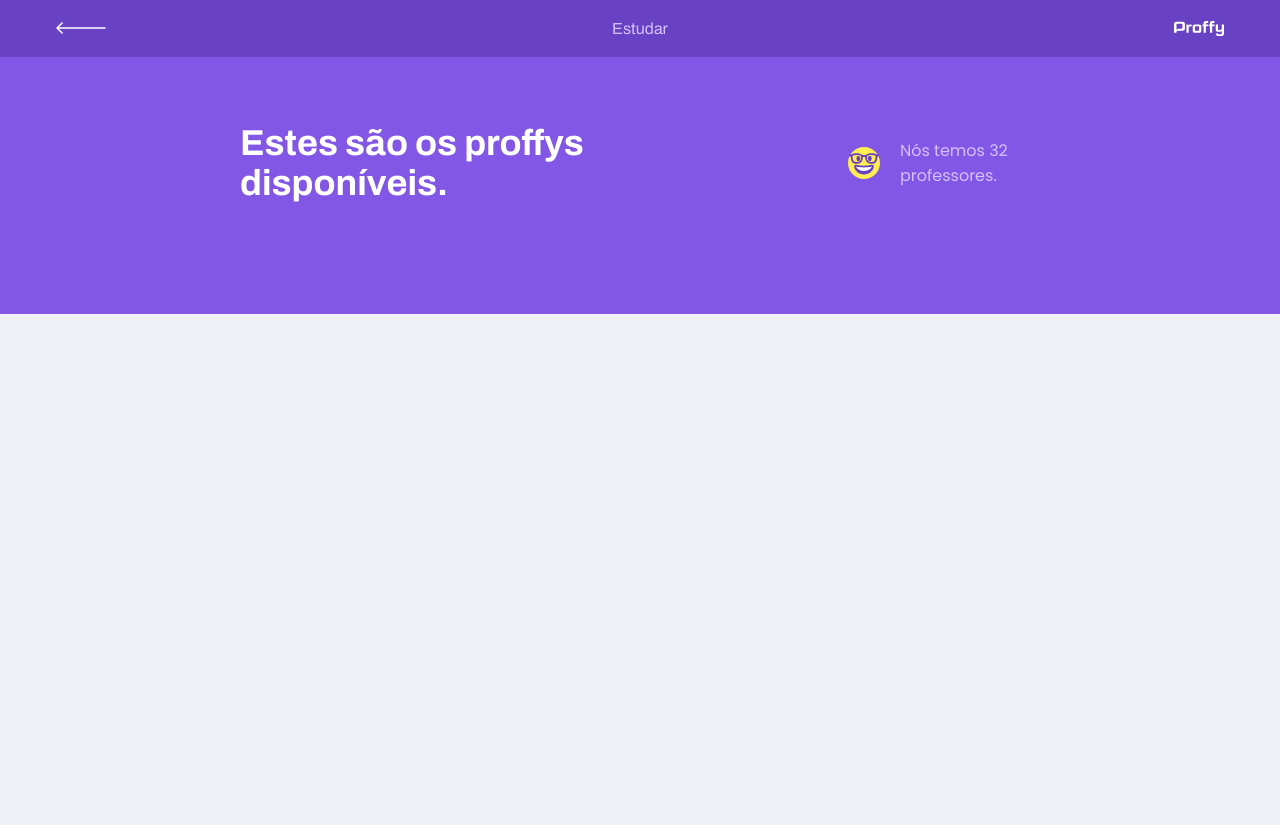
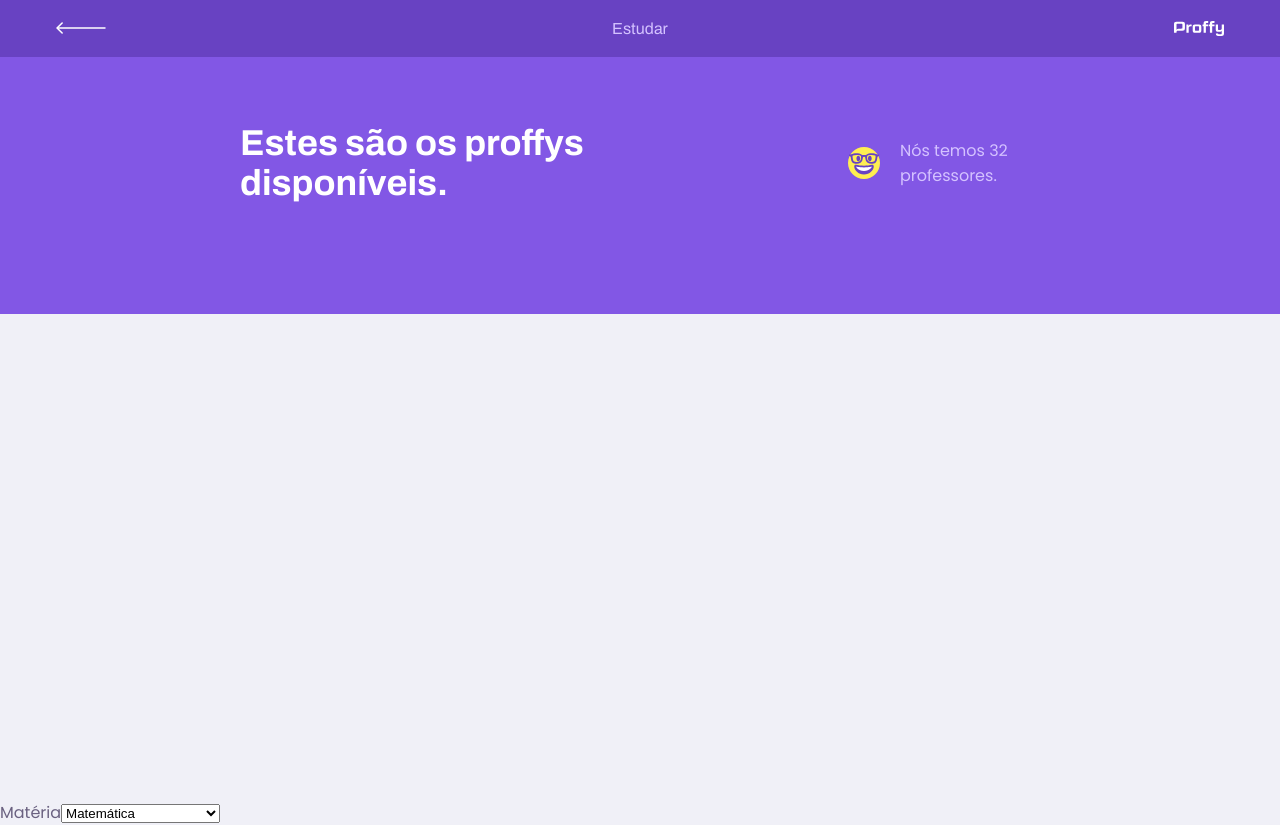
Before and after one commit to LuizPedroSousa/Proffy-2.0, a React (Create React App) app in the folder web/: page /study in a window 1280 px wide. Before the commit the page ends 800 px from the top, so only its background shows below. Built offline with nearby package versions, Linux system fonts and the light colour scheme; the HTML template or start-up script is replaced by a standard one.

Commit message:
added select-component

```diff
--- /dev/null
+++ b/web/src/Components/Elements/Input/index.tsx
@@ -0,0 +1 @@
+import React from 'react';
--- /dev/null
+++ b/web/src/Components/Elements/Select/index.tsx
@@ -0,0 +1,29 @@
+import React, { SelectHTMLAttributes } from 'react';
+
+import './style.css'
+
+interface SelectProps extends SelectHTMLAttributes<HTMLSelectElement> {
+    name: string;
+    label: string;
+    padrao: string;
+    options: Array<{
+        label: string;
+        value: string;
+    }>
+}
+
+const Select: React.FunctionComponent<SelectProps> = ({ name, label, padrao, options, ...rest }) => {
+    return (
+        <div className="select-block">
+            <label htmlFor={name}>{label}</label>
+            <select id={name}>
+                <option value="" disabled>{padrao}</option>
+                {options.map(options => {
+                    return <option value={options.value}>{options.label}</option>
+                })}
+            </select>
+        </div>
+    );
+}
+
+export default Select;
--- a/web/src/Components/PageHeader/style.css
+++ b/web/src/Components/PageHeader/style.css
@@ -49,7 +49,7 @@
 
 .title h2{
     color: var(--color-title-in-primary);
-    font: 700 3.6rem Archivo ;
+    font: 700 3.6rem Archivo;
 }
 
 .childrens p{
--- a/web/src/Pages/TeacherList/index.tsx
+++ b/web/src/Pages/TeacherList/index.tsx
@@ -4,6 +4,7 @@ import PageHeader from '../../Components/PageHeader';
 import smileIcon from '../../Assets/Icons/smile.svg';
 
 import './style.css'
+import Select from './../../Components/Elements/Select/index';
 
 function TeacherList() {
     return (
@@ -15,6 +16,24 @@ function TeacherList() {
                 <img src={smileIcon} alt="Emote Sorrindo" />
                 <p>Nós temos 32 professores.</p>
             </PageHeader>
+            <form id="search-teachers">
+                <Select
+                    name="subject"
+                    label="Matéria"
+                    padrao="Selecione uma matéria"
+                    options={[
+                        { value: "Matemática", label: "Matemática" },
+                        { value: "Fisica", label: "Fisica" },
+                        { value: "Artes", label: "Artes" },
+                        { value: "Geografia", label: "Geografia" },
+                        { value: "Filosofia", label: "Filosofia" },
+                        { value: "Ciências", label: "Ciências" },
+                        { value: "Inglês", label: "Inglês" },
+                        { value: "Biologia", label: "Biologia" },
+                        { value: "Quimica", label: "Quimica" },
+                    ]}
+                />
+            </form>
         </div>
     );
 }
```
Also changed, not shown: web/src/Components/Elements/Input/style.css (added), web/src/Components/Elements/Select/style.css (added).
